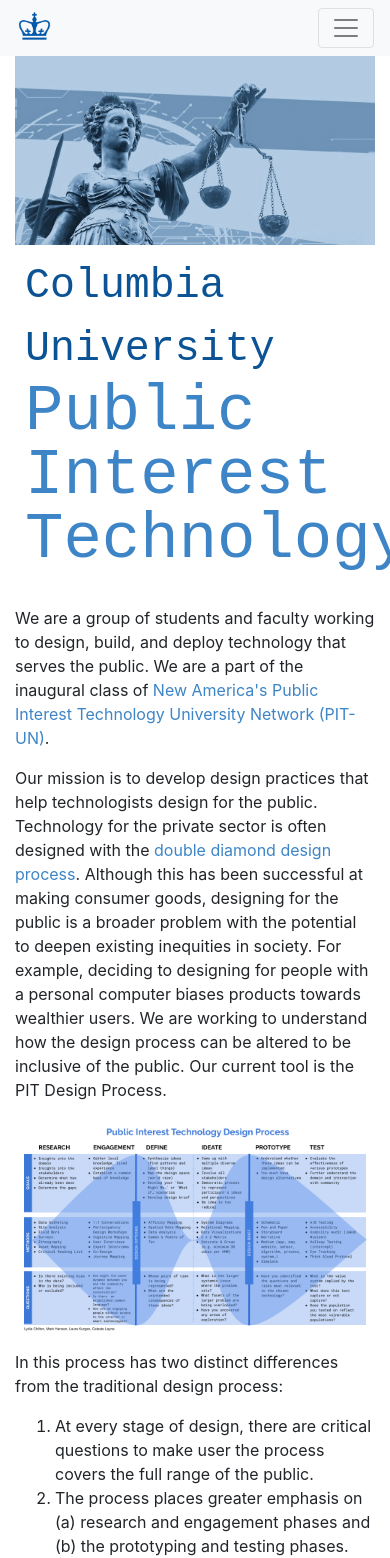
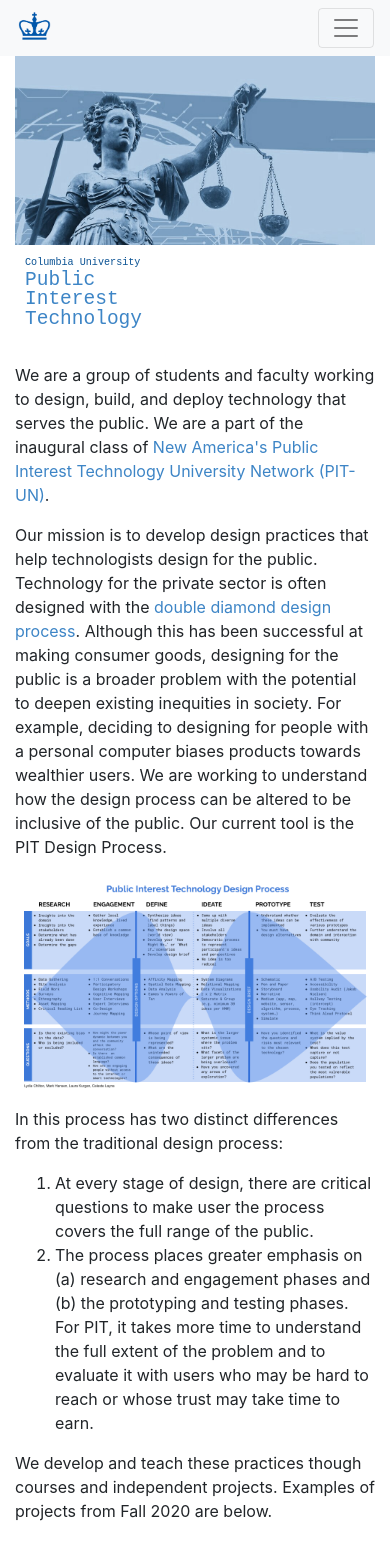
Before and after one commit to columbia-pit/columbia-pit.github.io, a Jekyll site: the page built from index.html, in a window 390 px wide. Shown: the top 1558 px of the page. Built offline with Jekyll 4.4.1, drawn with Linux system fonts in a browser that asks for light colours; nearby versions of some CDN libraries.

Commit message:
view width font sizing

```diff
--- a/assets/css/main.scss
+++ b/assets/css/main.scss
@@ -5,6 +5,7 @@
 
 #cu{
     font-size: 2.6em;
+    font-size: 2.6vw;
     font-family: 'IBM Plex Mono', monospace;
     color: #0b5394;
 }
@@ -12,6 +13,7 @@
 #pit{
     color: #3d85c6;
     font-size: 4em;
+    font-size: 5vw;
     line-height: 1em;
     font-family: 'IBM Plex Mono', monospace;
 }
--- a/index.html
+++ b/index.html
@@ -6,10 +6,10 @@
 
 <div class='container'>
       <div class="row">
-         <div class="col-md">
+         <div class="col-md-6">
                 <img src="/images/cu-pit-logo.jpeg" style="max-height: 300px; width:100%;">
          </div>
-         <div class="col-md">
+         <div class="col-md-6">
             <div style="margin: 10px; width:100%;">
                 <div id="cu">
                  Columbia University
```
Also changed, not shown: 4 other files.
